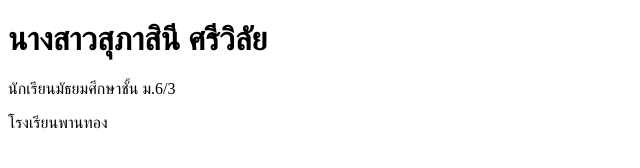
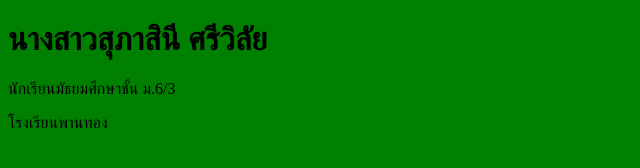
Before and after one commit to 16369-a11y/portfolio, a plain HTML site: page index.html in a window 1280 px wide. Shown: the whole page, without its empty margins (0-640 px from the left). Drawn offline with Linux system fonts and the light colour scheme.

Commit message:
Update index.html

```diff
--- a/index.html
+++ b/index.html
@@ -8,7 +8,7 @@
 
 </head>
 
-<body color="green">
+<body bgcolor="green">
 
 
 
```
